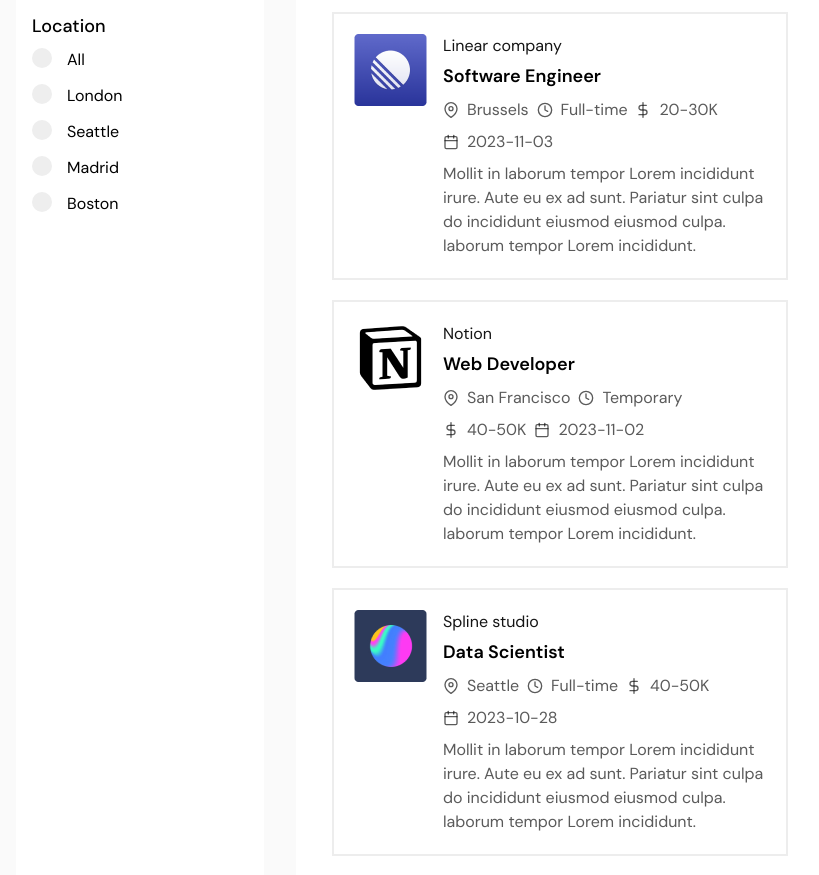
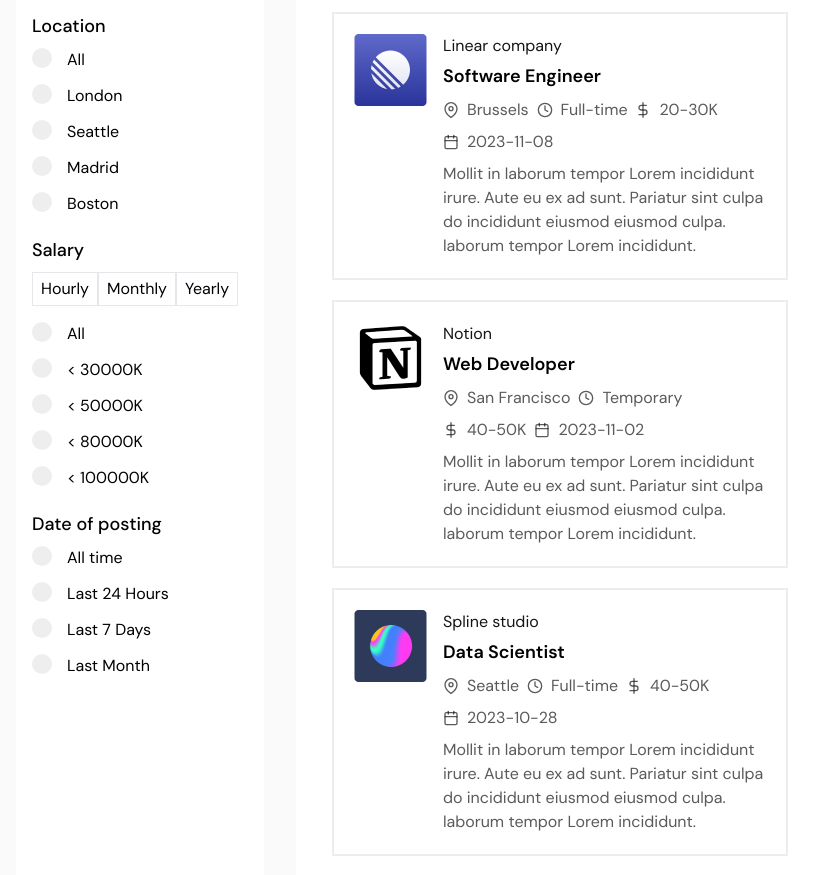
Before and after one commit to Akrmh/job-portal-client, a React (Vite) app: page / in a window 1280 px wide. Shown: the part 500-1375 px from the top of the page, without its empty margins (80-899 px from the left). Built offline with nearby package versions, Linux system fonts and the light colour scheme.

Commit message:
add more job filters

```diff
--- a/public/jobs.json
+++ b/public/jobs.json
@@ -8,7 +8,7 @@
       "maxPrice": "30",
       "salaryType": "Yearly",
       "jobLocation": "Brussels",
-      "postingDate": "2023-11-03",
+      "postingDate": "2023-11-08",
       "experienceLevel": "Any experience",
       "employmentType": "Full-time",
       "description": "Mollit in laborum tempor Lorem incididunt irure. Aute eu ex ad sunt. Pariatur sint culpa do incididunt eiusmod eiusmod culpa. laborum tempor Lorem incididunt."
@@ -84,7 +84,7 @@
       "description": "Mollit in laborum tempor Lorem incididunt irure. Aute eu ex ad sunt. Pariatur sint culpa do incididunt eiusmod eiusmod culpa. laborum tempor Lorem incididunt."
     },
     {
-      "id": 1,
+      "id": 7,
       "companyName": "Linear company",
       "jobTitle": "Software Engineer",
       "companyLogo": "/images/Linear.png",
@@ -98,7 +98,7 @@
       "description": "Mollit in laborum tempor Lorem incididunt irure. Aute eu ex ad sunt. Pariatur sint culpa do incididunt eiusmod eiusmod culpa. laborum tempor Lorem incididunt."
     },
     {
-      "id": 2,
+      "id": 8,
       "companyName": "Notion",
       "jobTitle": "Web Developer",
       "companyLogo": "/images/Notion.png",
@@ -112,7 +112,7 @@
       "description": "Mollit in laborum tempor Lorem incididunt irure. Aute eu ex ad sunt. Pariatur sint culpa do incididunt eiusmod eiusmod culpa. laborum tempor Lorem incididunt."
     },
     {
-      "id": 3,
+      "id": 9,
       "companyName": "Spline studio",
       "jobTitle": "Data Scientist",
       "companyLogo": "/images/Spline.png",
@@ -126,7 +126,7 @@
       "description": "Mollit in laborum tempor Lorem incididunt irure. Aute eu ex ad sunt. Pariatur sint culpa do incididunt eiusmod eiusmod culpa. laborum tempor Lorem incididunt."
     },
     {
-      "id": 4,
+      "id": 10,
       "companyName": "Raycast corp",
       "jobTitle": "UI/UX Designer",
       "companyLogo": "/images/Raycast.png",
@@ -140,13 +140,13 @@
       "description": "Mollit in laborum tempor Lorem incididunt irure. Aute eu ex ad sunt. Pariatur sint culpa do incididunt eiusmod eiusmod culpa. laborum tempor Lorem incididunt."
     },
     {
-      "id": 5,
+      "id": 11,
       "companyName": "Loom",
       "jobTitle": "Frontend Developer",
       "companyLogo": "/images/Loom.png",
       "minPrice": "50",
       "maxPrice": "75",
-      "salaryType": "Yearly",
+      "salaryType": "Monthly",
       "jobLocation": "London",
       "postingDate": "2023-10-28",
       "experienceLevel": "Intership",
@@ -154,7 +154,7 @@
       "description": "Mollit in laborum tempor Lorem incididunt irure. Aute eu ex ad sunt. Pariatur sint culpa do incididunt eiusmod eiusmod culpa. laborum tempor Lorem incididunt."
     },
     {
-      "id": 6,
+      "id": 12,
       "companyName": "Trainline group",
       "jobTitle": "DevOps Engineer",
       "companyLogo": "/images/Trainline.png",
--- a/src/pages/Home.jsx
+++ b/src/pages/Home.jsx
@@ -5,6 +5,9 @@
 import Sidebar from '../sidebar/Sidebar'
 
 const Home = () => {
+  const ab = () => {
+    console.log("all good here")
+}
   const [selectedCategory, setSelectedCategory] = useState(null);
   const [jobs, setJobs] = useState([]);
   const [isLoading, setIsLoading] = useState(false);
@@ -26,7 +29,6 @@
 
   // filter jobs by title
   const filteredItems = jobs.filter((job) => job.jobTitle.toLowerCase().indexOf(query.toLowerCase()) !== -1)
-  console.log(filteredItems)
 
   // ----- Radio Filtering -----
   const handleChange = (event) => {
@@ -36,6 +38,7 @@
   // ----- button based filtering -----
   const handleClick = (event) => {
     setSelectedCategory(event.target.value)
+    console.log(event.target.value)
   }
 
   // calculate the index range
@@ -62,7 +65,6 @@
   // main function
   const filteredData = (jobs, selected, query) => {
     let filteredJobs = jobs;
-    console.log(filteredJobs)
 
     // filtering inputs items
     if(query){
@@ -71,15 +73,15 @@
 
     // category filtering
     if(selected){
-      filteredJobs = filteredJobs.filter(({jobLocation, maxPrice, salaryType, employmentType}) => {
+      filteredJobs = filteredJobs.filter(({jobLocation, maxPrice, salaryType, employmentType, postingDate}) => {
         return(
         jobLocation.toLowerCase() === selected.toLowerCase()||
         parseInt(maxPrice) <= parseInt(selected)||
+        postingDate >= selected ||
         salaryType.toLowerCase() === selected.toLowerCase()||
         employmentType.toLowerCase() === selected.toLowerCase()
         )
       });
-      console.log(filteredJobs)
     }
 
     // slice the data based on current page
--- /dev/null
+++ b/src/sidebar/Button.jsx
@@ -0,0 +1,15 @@
+import React from 'react'
+
+const Button = ({onClickHandler, value, title}) => {
+    // const ab = () => {
+    //     console.log("all good here")
+    // }
+  return (
+    <button onClick={onClickHandler} value={value} className={`px-2 py-1 border text-base hover:bg-blue
+            hover:text-white`}>
+        {title}
+    </button>
+)
+}
+
+export default Button
--- /dev/null
+++ b/src/sidebar/JobPostingDate.jsx
@@ -0,0 +1,34 @@
+import React from 'react'
+import InputField from '../components/InputField'
+
+const JobPostingDate = ({handleChange}) => {
+  const now = new Date();
+  const twentyFourHoursAgo = new Date(now - 24 * 60 * 60 * 1000);
+  const sevenDaysAgo = new Date(now - 7 * 24 * 60 * 60 * 1000);
+  const thirtyDaysAgo = new Date(now - 7 * 24 * 60 * 60 * 1000);
+
+  // convert date to string
+  const twentyFourHoursAgoDate = twentyFourHoursAgo.toISOString().slice(0, 10)
+  const sevenDaysAgoDate = sevenDaysAgo.toISOString().slice(0, 10)
+  const thirtyDaysAgoDate = thirtyDaysAgo.toISOString().slice(0, 10)
+
+
+  return (
+    <div>
+    <h4 className='text-lg font-medium mb-2 '>Date of posting</h4>
+
+    <div>
+        <label className='sidebar-label-container'>
+            <input type="radio" name='test' id='test' value="" onChange={handleChange} />
+            <span className='checkmark'></span>All time
+        </label>
+
+        <InputField handleChange={handleChange} value={twentyFourHoursAgoDate} title="Last 24 Hours" name="test" />
+        <InputField handleChange={handleChange} value={sevenDaysAgoDate} title="Last 7 Days" name="test" />
+        <InputField handleChange={handleChange} value={thirtyDaysAgoDate} title="Last Month" name="test" />
+
+    </div>
+</div>  )
+}
+
+export default JobPostingDate
--- /dev/null
+++ b/src/sidebar/Salary.jsx
@@ -0,0 +1,33 @@
+import React from 'react'
+import Button from './Button'
+import InputField from '../components/InputField'
+
+const Salary = ({ handleChange, handleClick}) => {
+
+  return (
+    <div>
+        <h4 className='text-lg font-medium mb-2'>Salary</h4>
+        <div className='mb-4'>
+            <Button onClickHandler={handleClick} value="Hourly" title="Hourly" />
+            <Button onClickHandler={handleClick} value="Monthly" title="Monthly" />
+            <Button onClickHandler={handleClick} value="Yearly" title="Yearly" />
+        </div>
+
+        <div>
+            <label className='sidebar-label-container'>
+                <input type="radio" name='test' id='test' value="" onChange={handleChange} />
+                <span className='checkmark'></span>All
+            </label>
+
+            <InputField handleChange={handleChange} value={30} title="< 30000K" name="test2" />
+            <InputField handleChange={handleChange} value={50} title="< 50000K" name="test2" />
+            <InputField handleChange={handleChange} value={80} title="< 80000K" name="test2" />
+            <InputField handleChange={handleChange} value={100} title="< 100000K" name="test2" />
+
+        </div>
+
+    </div>
+  )
+}
+
+export default Salary
--- a/src/sidebar/Sidebar.jsx
+++ b/src/sidebar/Sidebar.jsx
@@ -1,11 +1,16 @@
 import React from 'react'
 import Location from './Location'
+import Salary from './Salary'
+import JobPostingDate from './JobPostingDate'
 
 const Sidebar = ({ handleChange, handleClick}) => {
   return (
     <div className='space-y-5 '>
         <h3 className='text-lg font-bold mb-2'>Filters</h3>
-        <Location handleChange={handleChange} onClick={handleClick} />
+        <Location handleChange={handleChange} />
+        <Salary handleChange={handleChange} handleClick={handleClick} />
+        <JobPostingDate handleChange={handleChange} />
+
     </div>
   )
 }
```
